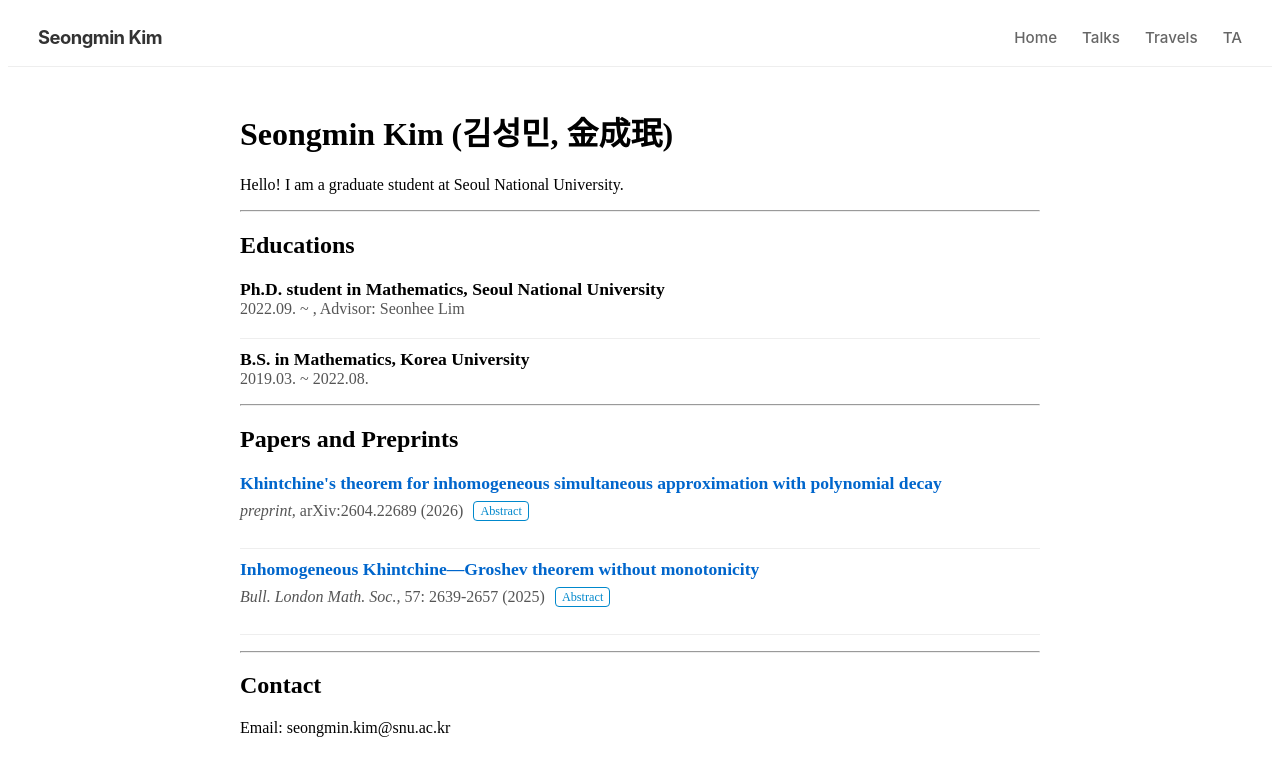
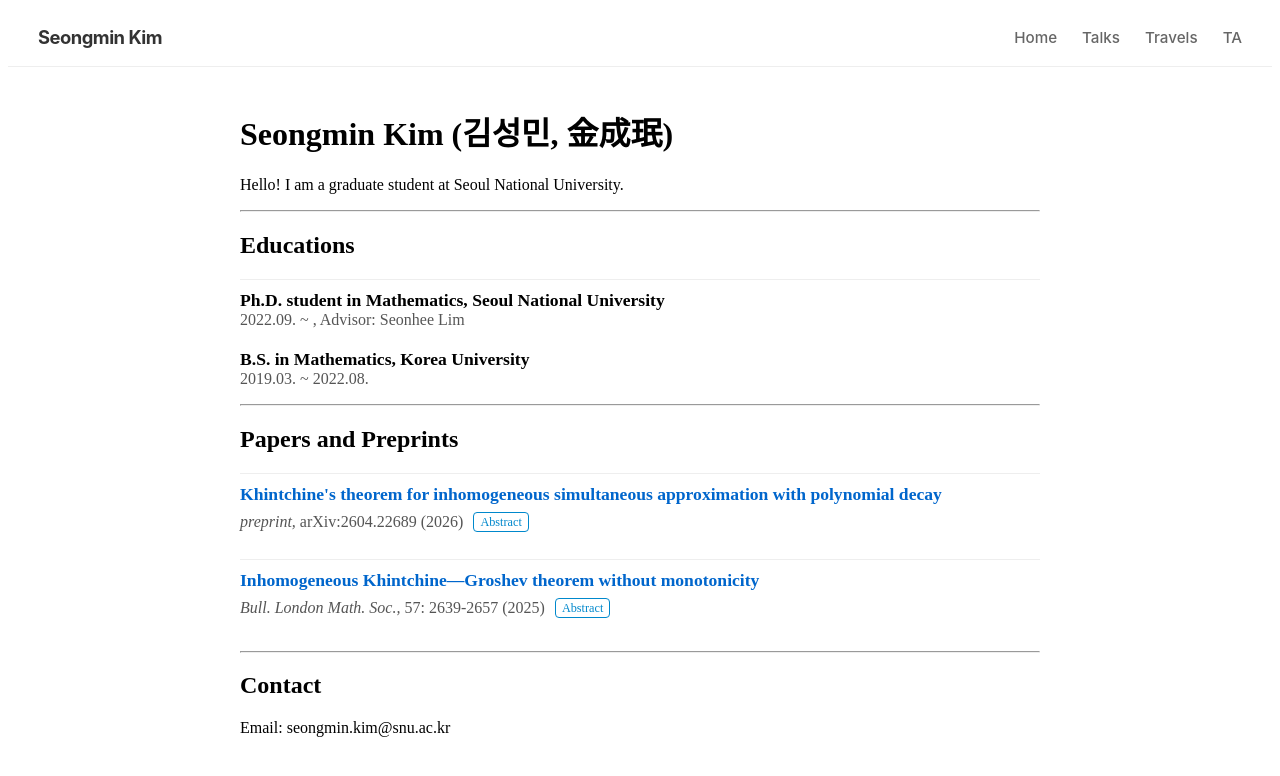
Before and after one commit to seongmin-math/seongmin-math.github.io, a Jekyll site: the page built from index.html, in a window 1280 px wide. Shown: the top 776 px of the page. Built offline with Jekyll 4.4.1, drawn with Linux system fonts in a browser that asks for light colours.

Commit message:
Update index.html

```diff
--- a/index.html
+++ b/index.html
@@ -9,7 +9,7 @@ layout: default
 
 <h2>Educations </h2>
 <ul style="list-style-type: none; padding-left: 0;">
-  <li style="margin-bottom: 10px; border-bottom: 1px solid #eee; padding-bottom: 20px; position: relative;">
+  <li style="margin-bottom: 10px; border-top: 1px solid #eee; padding-bottom: 10px; padding-top: 10px;position: relative;">
     <strong style="font-size: 1.1em">Ph.D. student in Mathematics, <a href="https://www.math.snu.ac.kr/" target="_blank" style="text-decoration: none; color: inherit;"> Seoul National University </a> </strong>
     <br>
     <div style="color: #555;">
@@ -31,7 +31,7 @@ layout: default
 <h2>Papers and Preprints </h2>
 <ul style="list-style-type: none; padding-left: 0;">
   {% for paper in site.data.papers %}
-    <li style="margin-bottom: 10px; border-bottom: 1px solid #eee; padding-bottom: 20px; position: relative;">
+    <li style="margin-bottom: 10px; border-top: 1px solid #eee; padding-bottom: 10px; padding-top: 10px;position: relative;">
 
       <a href="{{ paper.link }}" target="_blank" style="text-decoration: none; color: #0066cc; font-size: 1.1em; display: block; margin-bottom: 5px;">
         <strong>{{ paper.title }}</strong>
```
